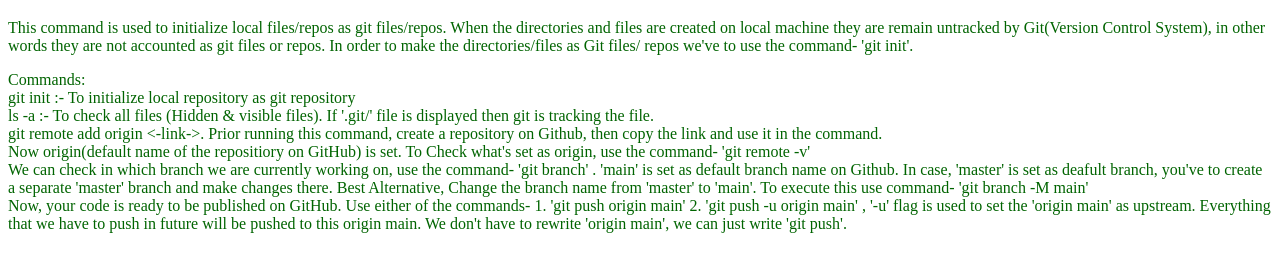
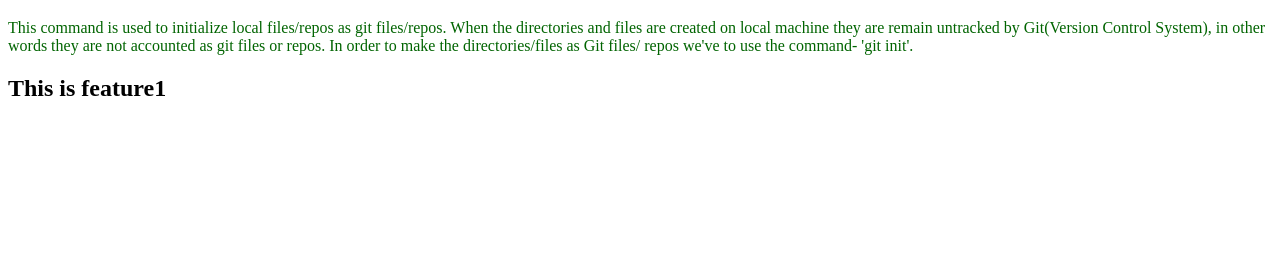
Before and after one commit to BUSHBUNIAN/LocalRepo, a plain HTML site: page index.html in a window 1280 px wide. Shown: the part 61-332 px from the top of the page. Drawn offline with Linux system fonts and the light colour scheme.

Commit message:
Added feature1 branch

```diff
--- a/index.html
+++ b/index.html
@@ -9,18 +9,6 @@
 <body>
     <h1>git init</h1>
     <p>This command is used to initialize local files/repos as git files/repos. When the directories and files are created on local machine they are remain untracked by Git(Version Control System), in other words they are not accounted as git files or repos. In order to make the directories/files as Git files/ repos we've to use the command- 'git init'.</p>
-    <p>Commands:
-        <br>
-        git init :- To initialize local repository as git repository
-        <br>
-        ls -a :- To check all files (Hidden & visible files). If '.git/' file is displayed then git is tracking the file.
-        <br>
-        git remote add origin <-link->. Prior running this command, create a repository on Github, then copy the link and use it in the command.
-        <br>
-        Now origin(default name of the repositiory on GitHub) is set. To Check what's set as origin, use the command- 'git remote -v'
-        <br>
-        We can check in which branch we are currently working on, use the command- 'git branch' . 'main' is set as default branch name on Github. In case, 'master' is set as deafult branch, you've to create a separate 'master' branch and make changes there. Best Alternative, Change the branch name from 'master' to 'main'. To execute this use command- 'git branch -M main'
-        <br>
-        Now, your code is ready to be published on GitHub. Use either of the commands- 1. 'git push origin main' 2. 'git push -u origin main' , '-u' flag is used to set the 'origin main' as upstream. Everything that we have to push in future will be pushed to this origin main. We don't have to rewrite 'origin main', we can just write 'git push'.</p>
+    <h2>This is feature1 </h2>
 </body>
 </html>
```
